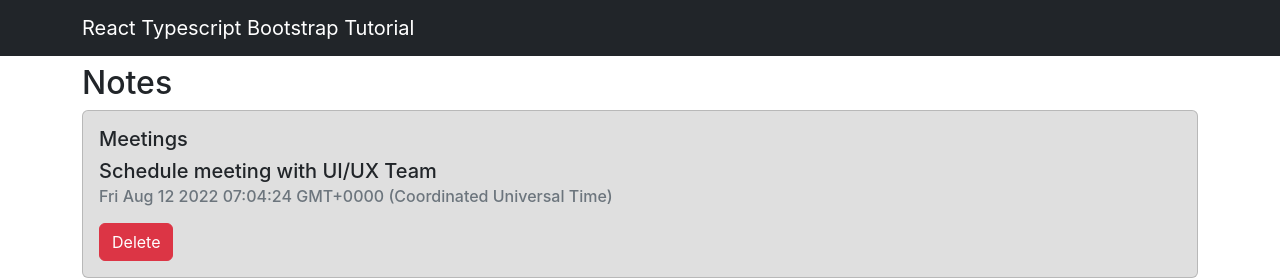
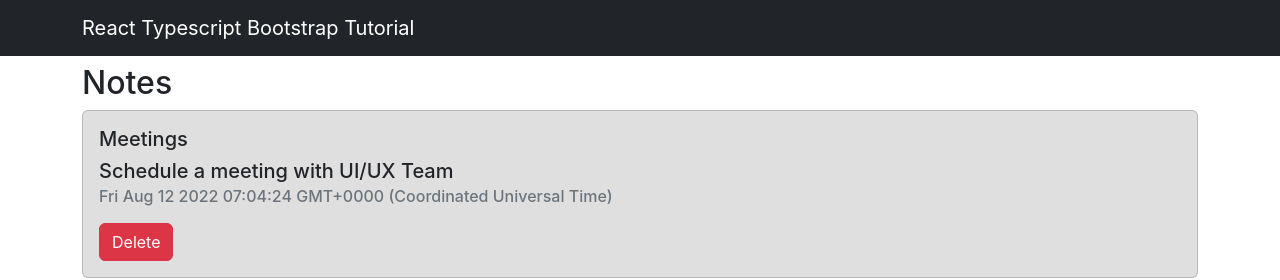
Before and after one commit to ArcOmotola/typescript_practice_todo1, a React (Create React App) app: page / in a window 1280 px wide. Shown: the top 280 px of the page. Built offline with nearby package versions, Linux system fonts and the light colour scheme.

Commit message:
edited text message

```diff
--- a/src/App.tsx
+++ b/src/App.tsx
@@ -15,7 +15,7 @@ function App() {
   const [notes, setNotes] = useState<Note[]>([{
     id: (new Date()).toString(),
     title: "Meetings",
-    text: "Schedule meeting with UI/UX Team",
+    text: "Schedule a meeting with UI/UX Team",
     color: "#dfdfdf",
     date: (new Date()).toString()
   }])
```
